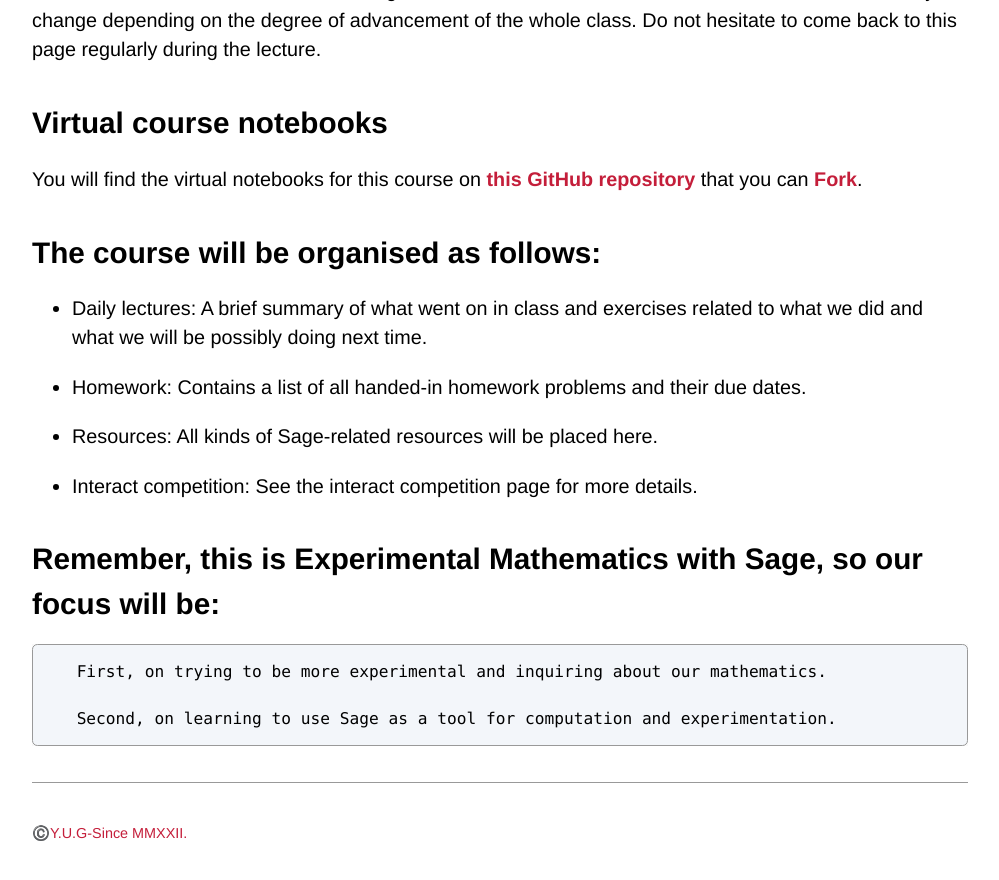
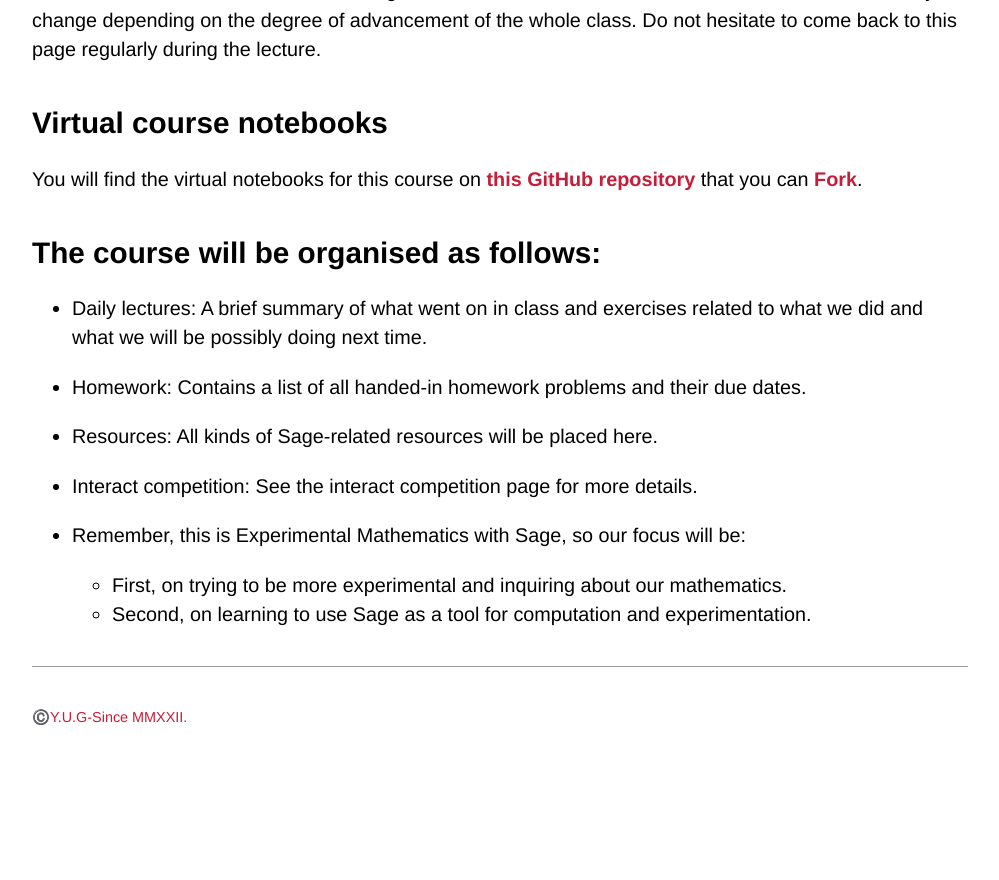
Before and after one commit to WoComtoQC/wocomtoqc.github.io, a Jekyll site: the page built from organisation.md, in a window 1280 px wide and 900 px high, scrolled down 668 px. Shown: the top 880 px of the window, without its empty margins (140-1139 px from the left). Built offline with Jekyll 4.4.1, drawn with Linux system fonts in a browser that asks for light colours; some web fonts are replaced; our own code applies the rules of GitHub Pages for plain Markdown files; after the commit the page ends 1452 px from its top, so only the background shows below that.

```diff
--- a/organisation.md
+++ b/organisation.md
@@ -24,9 +24,6 @@ You will find the virtual notebooks for this course on [**this GitHub repository
 
   - Interact competition: See the interact competition page for more details.
 
-
-## Remember, this is Experimental Mathematics with Sage, so our focus will be:
-
-       First, on trying to be more experimental and inquiring about our mathematics.
-
-       Second, on learning to use Sage as a tool for computation and experimentation.
+  - Remember, this is Experimental Mathematics with Sage, so our focus will be:
+    - First, on trying to be more experimental and inquiring about our mathematics.
+    - Second, on learning to use Sage as a tool for computation and experimentation.
```
